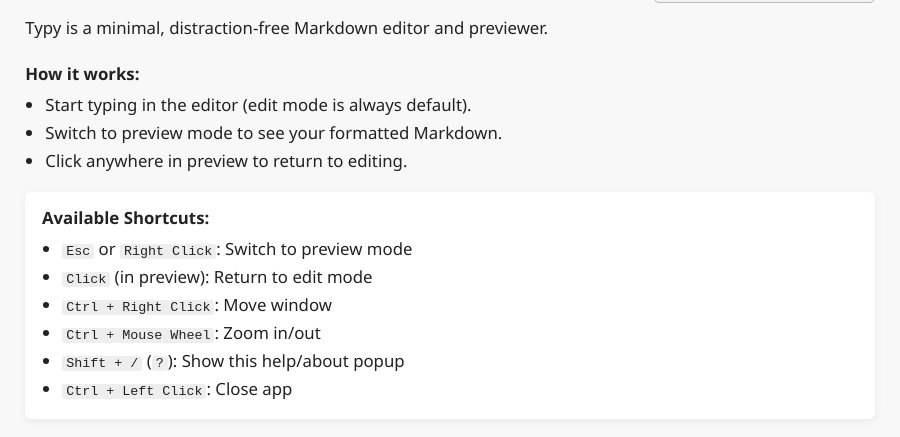
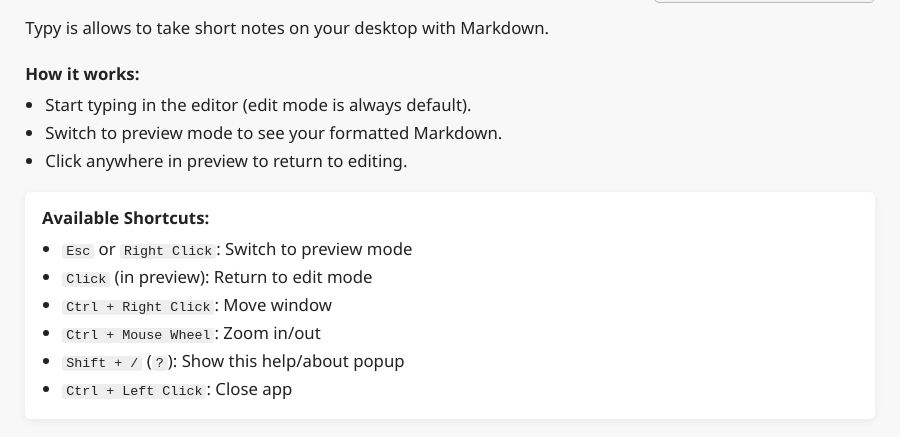
Before and after one commit to Kregap/Typy, an Electron app: page about.html in a window 900 px wide. Shown: the part 61-498 px from the top of the page. Drawn offline with Linux system fonts and the light colour scheme.

Commit message:
Update the description

```diff
--- a/about.html
+++ b/about.html
@@ -43,7 +43,7 @@
   <button id="insert-sample" style="float:right;margin-top:0.2em;margin-bottom:0.8em;padding:0.4em 1em;font-size:1em;border-radius:5px;border:1px solid #bbb;background:#f4f4f4;cursor:pointer;">Insert Sample Markdown</button>
   <h2 style="margin-top:0.2em;">About Typy</h2>
   <div>
-    Typy is a minimal, distraction-free Markdown editor and previewer.<br>
+    Typy is allows to take short notes on your desktop with Markdown.<br>
     <br>
     <b>How it works:</b>
     <ul>
```
Also changed, not shown: readme.md.
